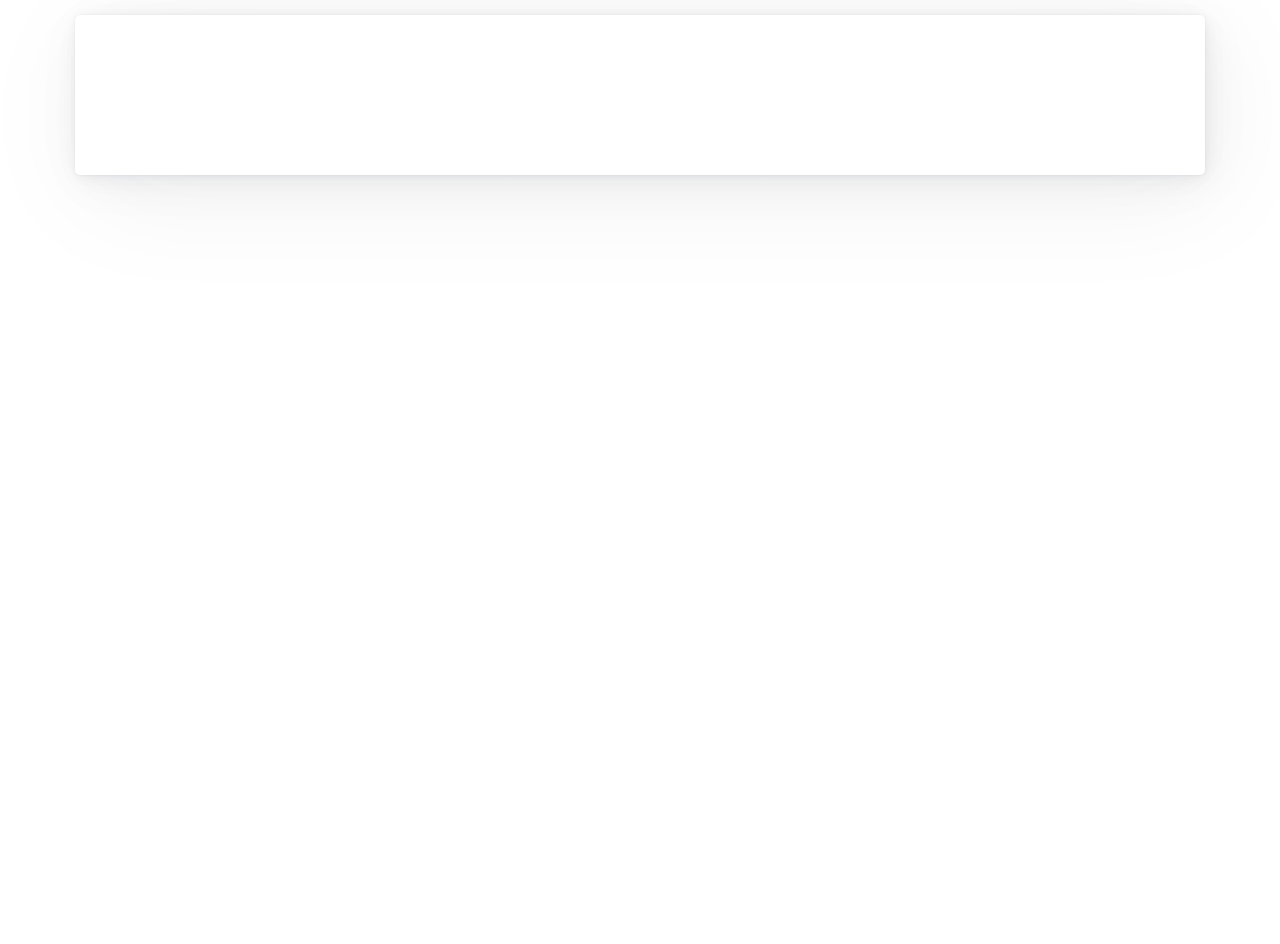
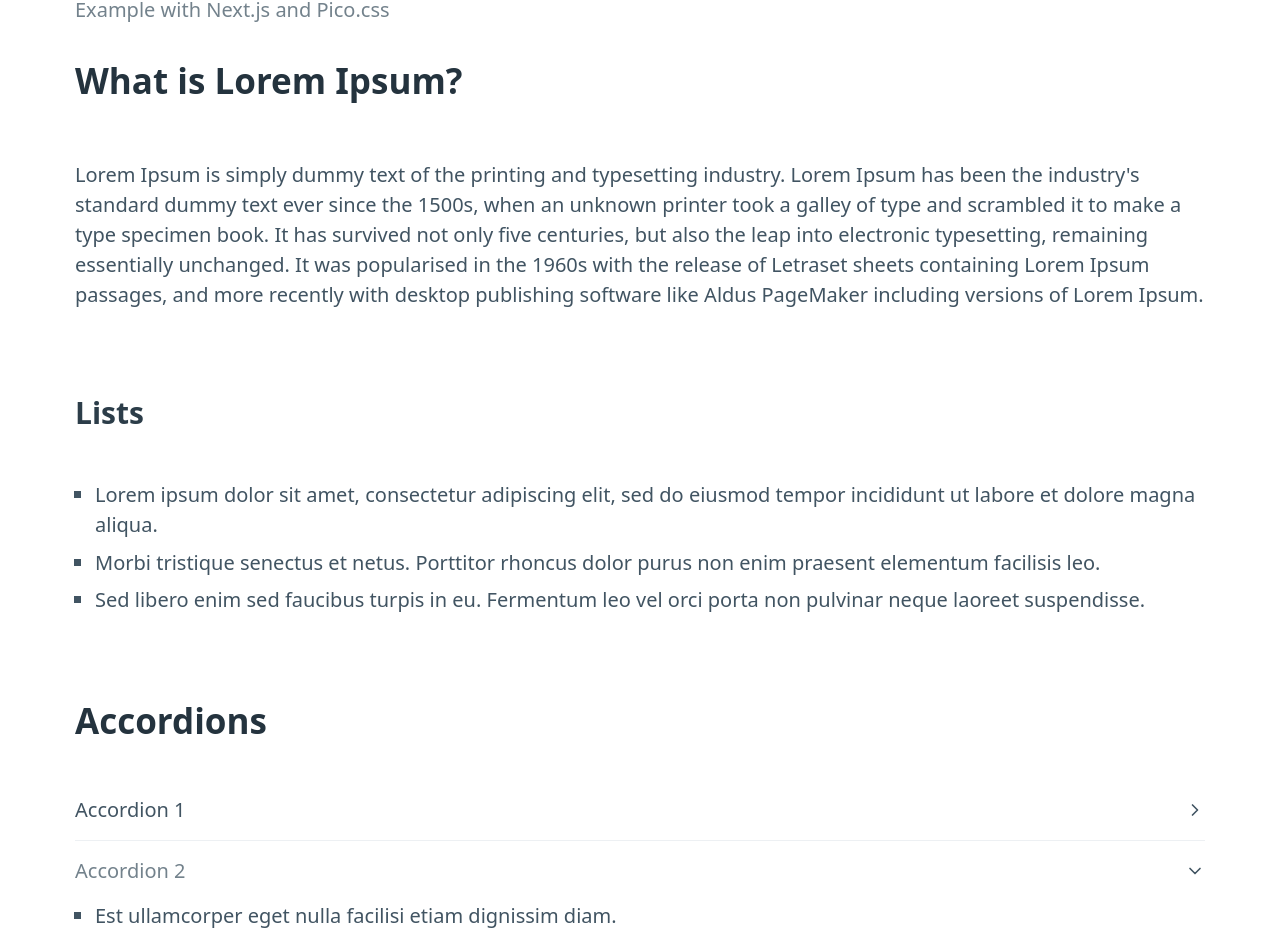
Before and after one commit to nectarinedev/nextjs-picocss-example, a Next.js app: page / in a window 1280 px wide. Shown: the part 383-1327 px from the top of the page. Before the commit the page ends 800 px from the top, so only its background shows below. Built offline with nearby package versions, Linux system fonts and the light colour scheme.

Commit message:
main: add dummy text on web page

```diff
--- a/src/pages/index.tsx
+++ b/src/pages/index.tsx
@@ -6,7 +6,71 @@ import PublicLayout from '@/components/Layout/PublicLayout';
 const Home: NextPageWithLayout = () => {
   return (
     <>
-      <article></article>
+      <hgroup>
+        <h1>Next.js and Pico.css</h1>
+        <h2>Example with Next.js and Pico.css</h2>
+      </hgroup>
+
+      <section>
+        <h2>What is Lorem Ipsum?</h2>
+        <p>
+          Lorem Ipsum is simply dummy text of the printing and typesetting
+          industry. Lorem Ipsum has been the industry&apos;s standard dummy text
+          ever since the 1500s, when an unknown printer took a galley of type
+          and scrambled it to make a type specimen book. It has survived not
+          only five centuries, but also the leap into electronic typesetting,
+          remaining essentially unchanged. It was popularised in the 1960s with
+          the release of Letraset sheets containing Lorem Ipsum passages, and
+          more recently with desktop publishing software like Aldus PageMaker
+          including versions of Lorem Ipsum.
+        </p>
+      </section>
+
+      <section>
+        <h3>Lists</h3>
+        <ul>
+          <li>
+            Lorem ipsum dolor sit amet, consectetur adipiscing elit, sed do
+            eiusmod tempor incididunt ut labore et dolore magna aliqua.
+          </li>
+          <li>
+            Morbi tristique senectus et netus. Porttitor rhoncus dolor purus non
+            enim praesent elementum facilisis leo.
+          </li>
+          <li>
+            Sed libero enim sed faucibus turpis in eu. Fermentum leo vel orci
+            porta non pulvinar neque laoreet suspendisse.
+          </li>
+        </ul>
+      </section>
+
+      <section>
+        <h2>Accordions</h2>
+        <details>
+          <summary>Accordion 1</summary>
+          <p>
+            Lorem ipsum dolor sit amet, consectetur adipiscing elit, sed do
+            eiusmod tempor incididunt ut labore et dolore magna aliqua. Tortor
+            at auctor urna nunc id cursus metus. Dui vivamus arcu felis bibendum
+            ut. Iaculis at erat pellentesque adipiscing commodo elit at
+            imperdiet. Eget duis at tellus at urna. Dolor sit amet consectetur
+            adipiscing. Vel risus commodo viverra maecenas accumsan lacus vel
+            facilisis. Duis ut diam quam nulla porttitor. Nunc sed augue lacus
+            viverra vitae congue eu. Felis eget velit aliquet sagittis id
+            consectetur. At ultrices mi tempus imperdiet. Ac odio tempor orci
+            dapibus ultrices. Pulvinar pellentesque habitant morbi tristique
+            senectus et netus.
+          </p>
+        </details>
+        <details open>
+          <summary>Accordion 2</summary>
+          <ul>
+            <li>Est ullamcorper eget nulla facilisi etiam dignissim diam.</li>
+            <li>Id ornare arcu odio ut sem.</li>
+            <li>At ultrices mi tempus imperdiet nulla.</li>
+          </ul>
+        </details>
+      </section>
     </>
   );
 };
```
